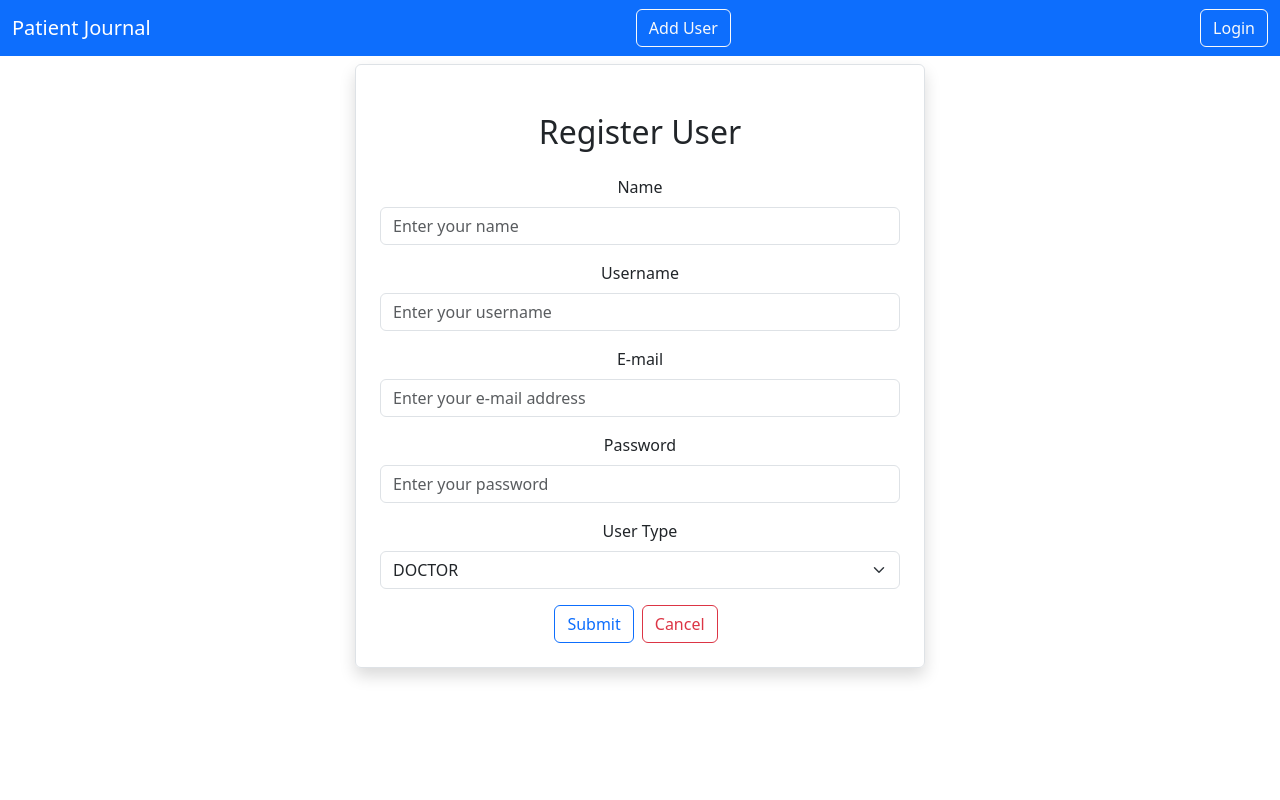
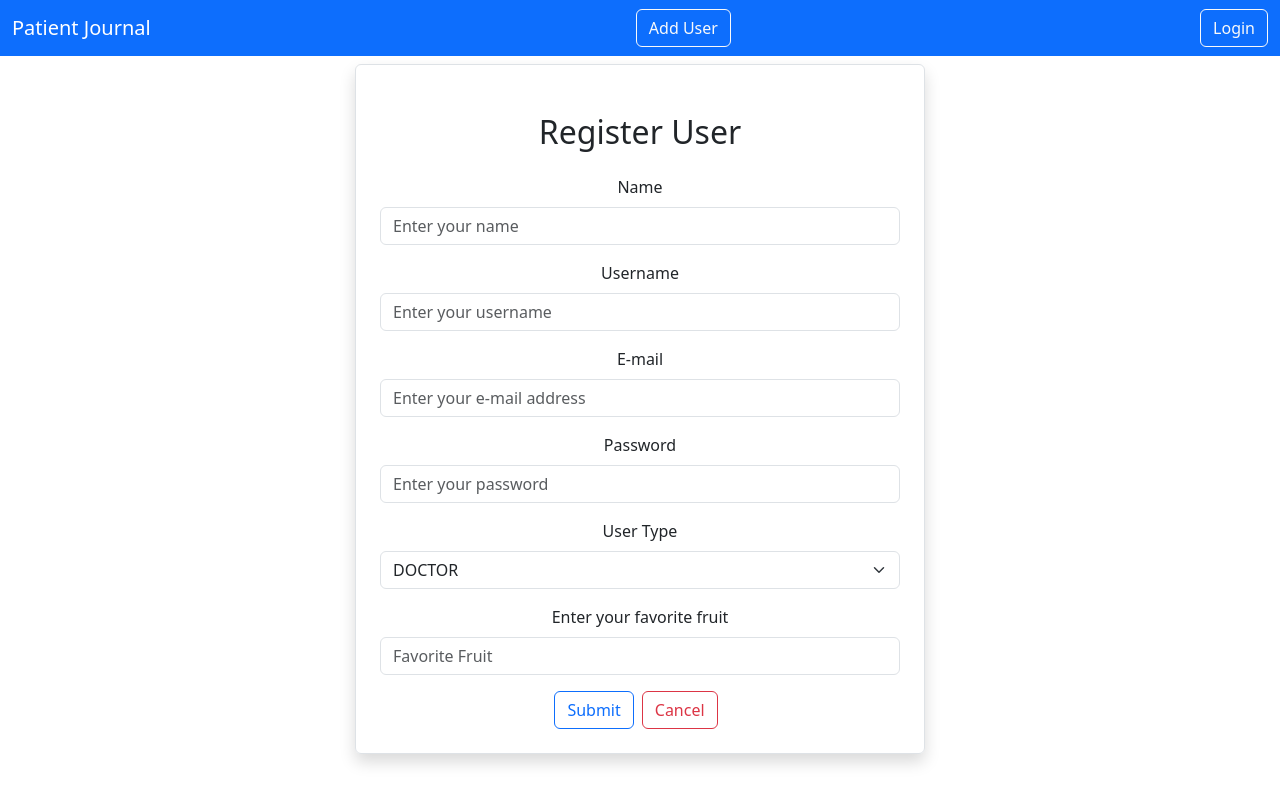
Before and after one commit to Wiljam1/FullStackLab1, a React (Create React App) app in the folder patientjournal-frontend/: page /adduser in a window 1280 px wide. Built offline with nearby package versions, Linux system fonts and the light colour scheme.

Commit message:
Custom field in AddUser.js

```diff
--- a/patientjournal-frontend/src/users/AddUser.js
+++ b/patientjournal-frontend/src/users/AddUser.js
@@ -14,11 +14,33 @@ export default function AddUser() {
     profile: {},
   });
 
-  const { name, username, email, type, password } = user;
+  const { name, username, email, type, password, custom } = user;
 
   const onInputChange = (e) => {
     setUser({ ...user, [e.target.name]: e.target.value });
   }
+
+  // Function to determine the custom field label and placeholder based on user type
+  const getCustomFieldInfo = (type) => {
+    if (type === 'DOCTOR') {
+      return {
+        label: 'Enter your favorite fruit',
+        placeholder: 'Favorite Fruit',
+      };
+    } else if (type === 'PATIENT') {
+      return {
+        label: 'Enter your birthdate',
+        placeholder: 'Birthdate',
+      };
+    } else {
+      return {
+        label: 'Custom Field',
+        placeholder: 'Enter custom data',
+      };
+    }
+  };
+
+  const customFieldInfo = getCustomFieldInfo(type);
 
   const onSubmit = async (e) => {
     e.preventDefault();
@@ -28,8 +50,8 @@ export default function AddUser() {
       email,
       password,
       type,
-      ...(type === 'DOCTOR' ? { doctorProfile: { favoriteFruit: 'Apple' } } : {}),
-      ...(type === 'PATIENT' ? { patientProfile: { birthdate: '1995-05-15' } } : {}),
+      ...(type === 'DOCTOR' ? { doctorProfile: { favoriteFruit: custom } } : {}),
+      ...(type === 'PATIENT' ? { patientProfile: { birthdate: custom } } : {}),
     };
 
     console.log('Form Data:', userData);
@@ -111,6 +133,19 @@ export default function AddUser() {
                 <option value="STAFF">STAFF</option>
               </select>
             </div>
+            <div className='mb-3'>
+              <label htmlFor='custom' className='form-label'>
+                {customFieldInfo.label}
+              </label>
+              <input
+                type="text"
+                className='form-control'
+                placeholder={customFieldInfo.placeholder}
+                name="custom"
+                value={custom}
+                onChange={(e) => onInputChange(e)}
+              />
+            </div>
             <button type='submit' className='btn btn-outline-primary'>
               Submit
             </button>
```
